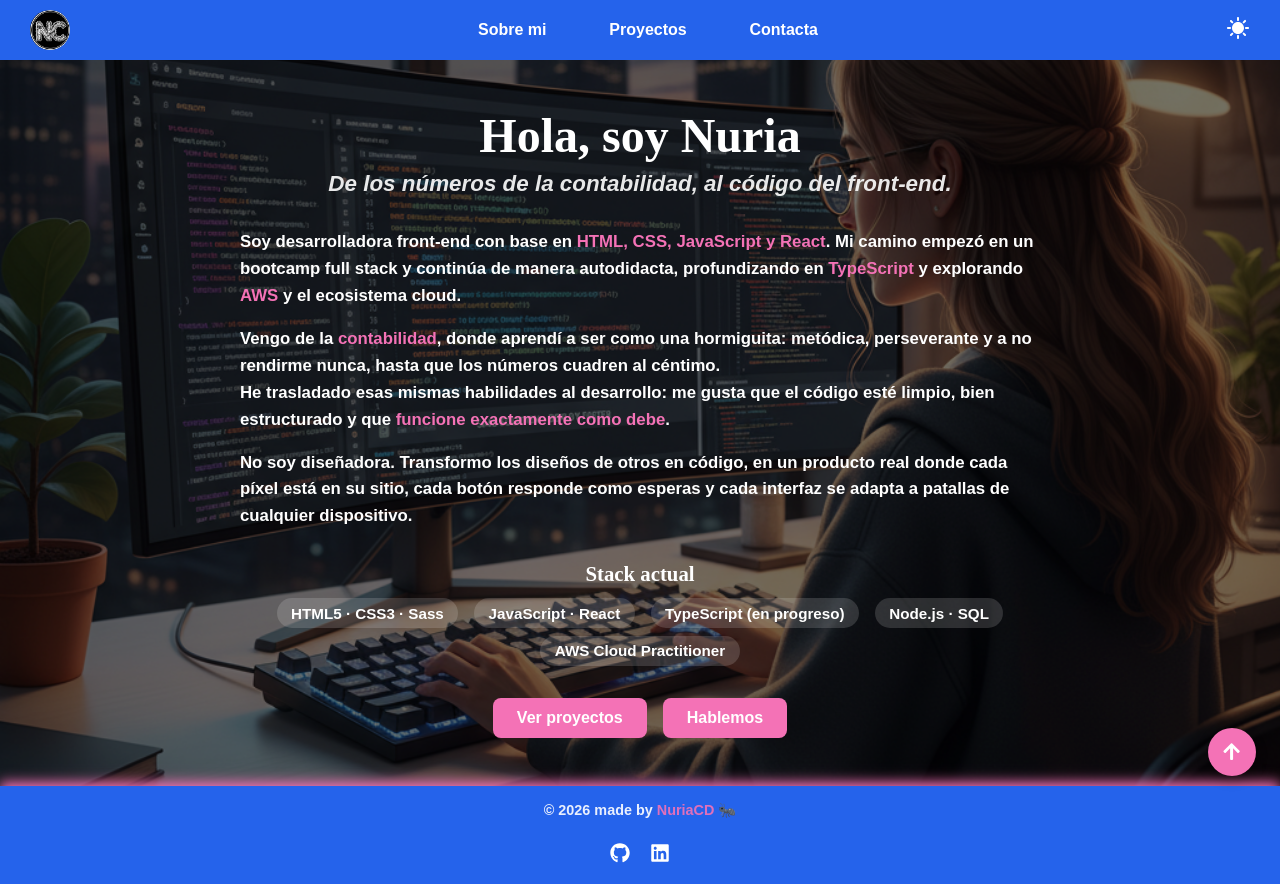
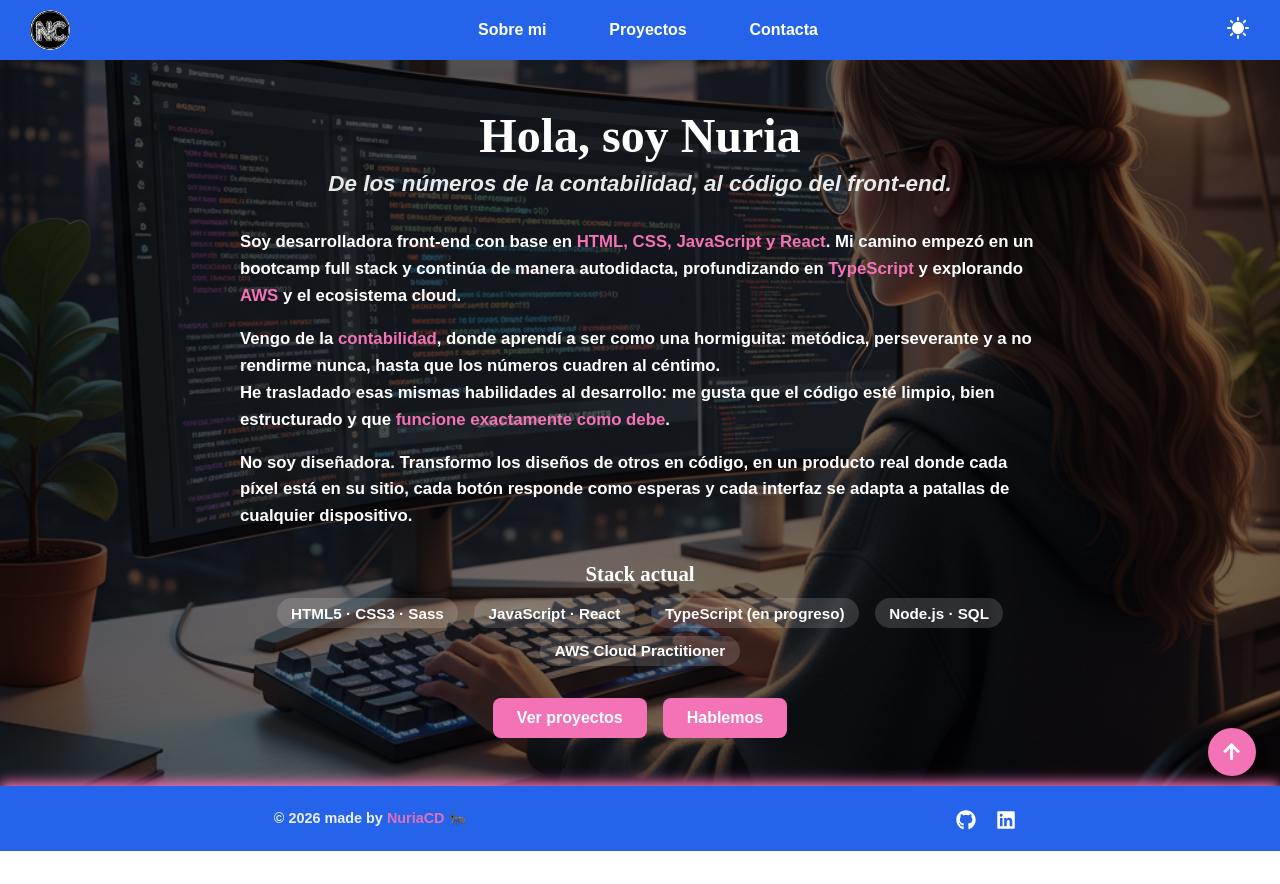
Before and after one commit to Nuria8890/portfolio, a React (Vite) app: page / in a window 1280 px wide. After the commit the page ends 851 px from the top, so only its background shows below. Built offline with nearby package versions, Linux system fonts and the light colour scheme; a web font is replaced by a local one.

Commit message:
media query at footer

```diff
--- a/src/styles/layout/footer/Footer.scss
+++ b/src/styles/layout/footer/Footer.scss
@@ -3,12 +3,15 @@
 .footer {
   background-color: $primary-color;
   box-shadow: 0 -4px 12px $secondary-color;
-  // height: 5vh;
   display: flex;
   flex-direction: column;
   gap: 1rem;
   align-items: center;
   padding: 1rem 2rem;
+  @media (min-width: 768px) {
+    flex-direction: row;
+    justify-content: space-around;
+  }
   p {
     font-size: 0.9rem;
     opacity: 0.9;
```
